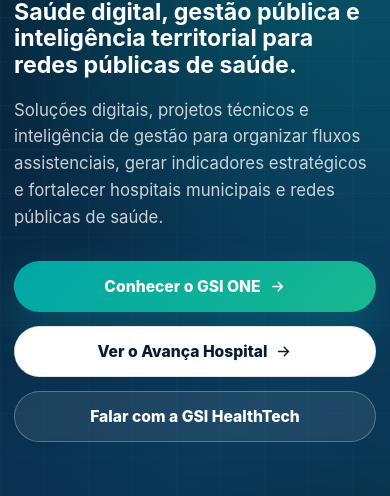
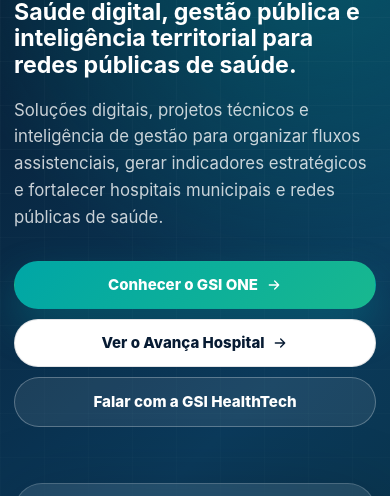
Before and after one commit to erickgomesal/gsihealthtech-site, a plain HTML site: page index.html in a window 390 px wide. Shown: the part 282-778 px from the top of the page. Drawn offline with Linux system fonts and the light colour scheme.

Commit message:
style: refine hero button proportions

```diff
--- a/index.html
+++ b/index.html
@@ -132,7 +132,7 @@
           <div class="hero-actions">
             <a href="gsi-one.html" class="btn btn-lg btn-primary">Conhecer o GSI ONE<svg class="btn-arrow" viewBox="0 0 24 24" fill="none" stroke="currentColor" stroke-width="2"><path d="M5 12h14M13 6l6 6-6 6" stroke-linecap="round" stroke-linejoin="round"/></svg></a>
             <a href="avanca-hospital.html" class="btn btn-lg btn-secondary">Ver o Avança Hospital<svg class="btn-arrow" viewBox="0 0 24 24" fill="none" stroke="currentColor" stroke-width="2"><path d="M5 12h14M13 6l6 6-6 6" stroke-linecap="round" stroke-linejoin="round"/></svg></a>
-            <a href="#contato" class="btn btn-lg btn-ghost">Falar com a GSI HealthTech</a>
+            <a href="#contato" class="btn btn-md btn-ghost">Falar com a GSI HealthTech</a>
           </div>
         </div>
 
--- a/style.css
+++ b/style.css
@@ -259,15 +259,15 @@
 }
 
 .btn-lg {
-  min-height: 54px;
-  padding: 14px 30px;
-  gap: 10px;
-  font-size: 1.05rem;
+  min-height: 47px;
+  padding: 13px 26px;
+  gap: 9px;
+  font-size: 0.98rem;
 }
 
 .btn-lg .btn-arrow {
-  width: 19px;
-  height: 19px;
+  width: 17px;
+  height: 17px;
 }
 
 .btn-primary {
@@ -824,6 +824,7 @@
   .hero-actions,
   .center-actions {
     flex-direction: column;
+    gap: 10px;
   }
 
   .btn {
@@ -831,15 +832,15 @@
   }
 
   .btn-lg {
-    min-height: 48px;
-    padding: 12px 22px;
+    min-height: 45px;
+    padding: 11px 20px;
     gap: 8px;
-    font-size: 0.98rem;
+    font-size: 0.94rem;
   }
 
   .btn-lg .btn-arrow {
-    width: 17px;
-    height: 17px;
+    width: 16px;
+    height: 16px;
   }
 
   .module-grid,
```
Also changed, not shown: avanca-hospital.html (+1 -1 lines), gsi-one.html (+1 -1 lines).
